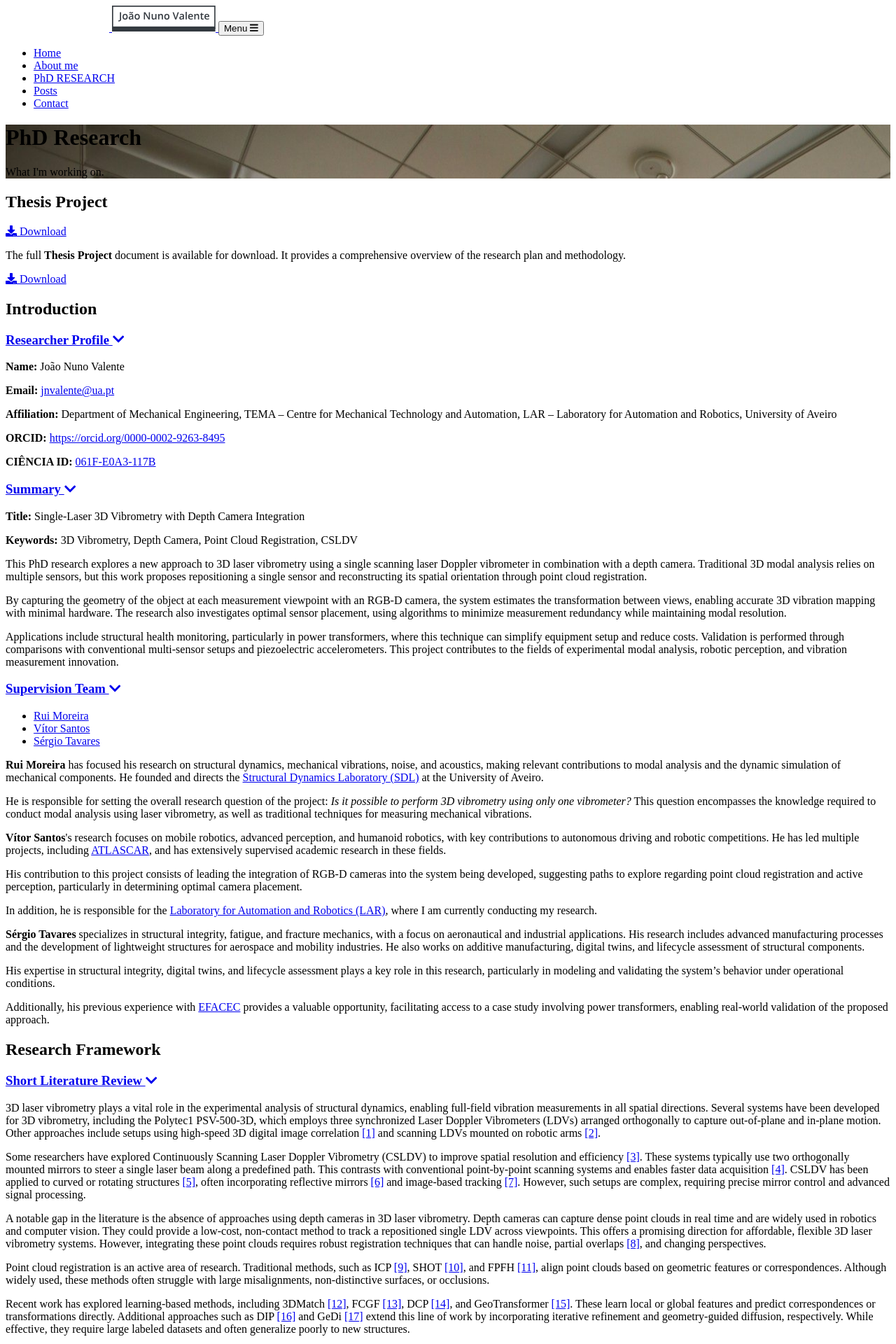
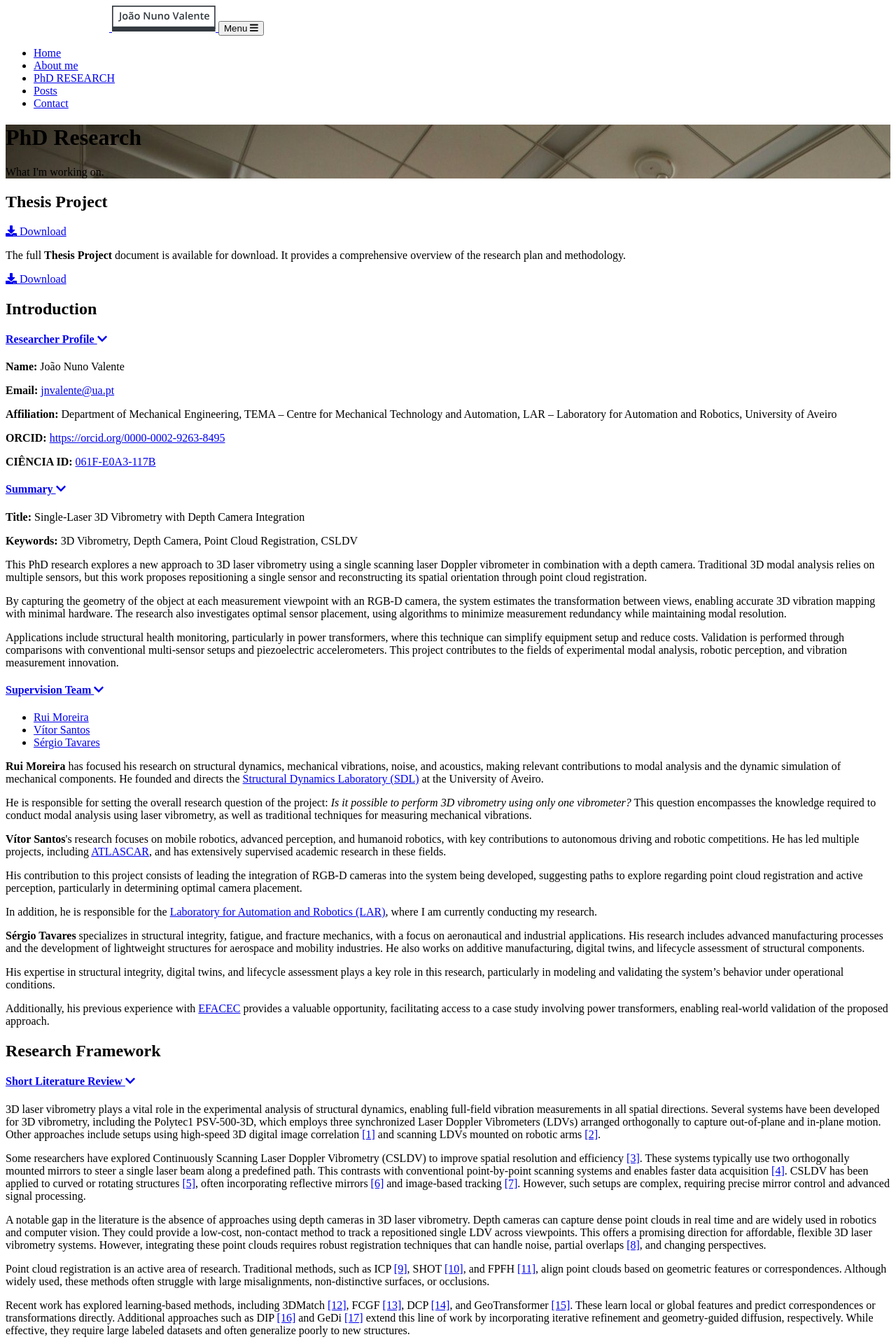
Before and after one commit to joaonunovalente/phd-website, a Jekyll site: the page built from phd.html, in a window 1280 px wide. Shown: the top 1920 px of the page at 70% size. Built offline with Jekyll 4.4.1, drawn with Linux system fonts in a browser that asks for light colours; nearby versions of some CDN libraries.

Commit message:
PhD Research | Update heading levels from <h3> to <h4>

```diff
--- a/phd.html
+++ b/phd.html
@@ -8,7 +8,7 @@ background: 'assets/img/bg-phd.jpg'
 <section class="mb-5">
 
   <div class="d-flex justify-content-between align-items-center">
-    <h1 id="Thesis-Project-Preparation" class="mb-4">Thesis Project</h2>
+    <h1 id="Thesis-Project-Preparation" class="mb-4">Thesis Project</h1>
     <a href="/assets/files/Thesis-Project.pdf" download class="btn btn-outline-primary d-none d-sm-block mb-4">
       <i class="fas fa-download"></i> Download
     </a>
@@ -29,11 +29,11 @@ background: 'assets/img/bg-phd.jpg'
   <!-- Researcher Profile -->
   <div class="card mb-4">
     <div class="card-header" role="tab" id="headingProfile">
-      <h3 class="mb-0">
+      <h4 class="mb-0">
         <a data-toggle="collapse" href="#collapseProfile" aria-expanded="true" aria-controls="collapseProfile">
           Researcher Profile <i class="fas fa-chevron-down ml-2 rotate-icon"></i>
         </a>
-      </h3>
+      </h4>
     </div>
     <div id="collapseProfile" class="collapse show" role="tabpanel" data-parent="#introAccordion">
       <div class="card-body">
@@ -49,11 +49,11 @@ background: 'assets/img/bg-phd.jpg'
   <!-- Research Summary -->
   <div class="card mb-4">
     <div class="card-header" role="tab" id="headingSummary">
-      <h3 class="mb-0">
+      <h4 class="mb-0">
         <a class="collapsed" data-toggle="collapse" href="#collapseSummary" aria-expanded="false" aria-controls="collapseSummary">
           Summary <i class="fas fa-chevron-down ml-2 rotate-icon"></i>
         </a>
-      </h3>
+      </h4>
     </div>
     <div id="collapseSummary" class="collapse" role="tabpanel" data-parent="#introAccordion">
       <div class="card-body">
@@ -75,11 +75,11 @@ background: 'assets/img/bg-phd.jpg'
   <!-- Supervision Team -->
   <div class="card mb-4">
     <div class="card-header" role="tab" id="headingSupervision">
-      <h3 class="mb-0">
+      <h4 class="mb-0">
         <a class="collapsed" data-toggle="collapse" href="#collapseSupervision" aria-expanded="false" aria-controls="collapseSupervision">
           Supervision Team <i class="fas fa-chevron-down ml-2 rotate-icon"></i>
         </a>
-      </h3>
+      </h4>
     </div>
     <div id="collapseSupervision" class="collapse" role="tabpanel" data-parent="#introAccordion">
       <div class="card-body">
@@ -144,11 +144,11 @@ background: 'assets/img/bg-phd.jpg'
   <!-- Short Literature Review -->
   <div class="card mb-4">
     <div class="card-header" role="tab" id="headingLitReview">
-      <h3 class="mb-0">
+      <h4 class="mb-0">
         <a class="collapsed" data-toggle="collapse" href="#collapseLitReview" aria-expanded="false" aria-controls="collapseLitReview" data-parent="#frameworkAccordion">
           Short Literature Review <i class="fas fa-chevron-down ml-2 rotate-icon"></i>
         </a>
-      </h3>
+      </h4>
     </div>
     <div id="collapseLitReview" class="collapse" role="tabpanel" data-parent="#frameworkAccordion">
       <div class="card-body">
@@ -206,11 +206,11 @@ background: 'assets/img/bg-phd.jpg'
   <!-- Objectives -->
   <div class="card mb-4">
     <div class="card-header" role="tab" id="headingObjectives">
-      <h3 class="mb-0">
+      <h4 class="mb-0">
         <a class="collapsed" data-toggle="collapse" href="#collapseObjectives" aria-expanded="false" aria-controls="collapseObjectives" data-parent="#frameworkAccordion">
           Objectives <i class="fas fa-chevron-down ml-2 rotate-icon"></i>
         </a>
-      </h3>
+      </h4>
     </div>
     <div id="collapseObjectives" class="collapse" role="tabpanel" data-parent="#frameworkAccordion">
       <div class="card-body">
@@ -236,11 +236,11 @@ background: 'assets/img/bg-phd.jpg'
   <!-- Research Questions -->
   <div class="card mb-4">
     <div class="card-header" role="tab" id="headingQuestions">
-      <h3 class="mb-0">
+      <h4 class="mb-0">
         <a class="collapsed" data-toggle="collapse" href="#collapseQuestions" aria-expanded="false" aria-controls="collapseQuestions" data-parent="#frameworkAccordion">
           Research Questions <i class="fas fa-chevron-down ml-2 rotate-icon"></i>
         </a>
-      </h3>
+      </h4>
     </div>
     <div id="collapseQuestions" class="collapse" role="tabpanel" data-parent="#frameworkAccordion">
       <div class="card-body">
@@ -265,11 +265,11 @@ background: 'assets/img/bg-phd.jpg'
   <div id="referencesAccordion" role="tablist" aria-multiselectable="true" class="mb-5">
     <div class="card mb-4">
       <div class="card-header d-flex justify-content-between align-items-center" role="tab" id="headingReferences">
-        <h3 class="mb-0">
+        <h4 class="mb-0">
           <a class="collapsed" data-toggle="collapse" href="#collapseReferences" aria-expanded="false" aria-controls="collapseReferences" data-parent="#referencesAccordion">
             References <i class="fas fa-chevron-down ml-2 rotate-icon"></i>
           </a>
-        </h3>
+        </h4>
         <a href="/assets/references.bib" download class="btn btn-outline-primary d-none d-sm-block" title="Download BibTeX file">
           <i class="fas fa-download"></i> BibTeX
         </a>
```
